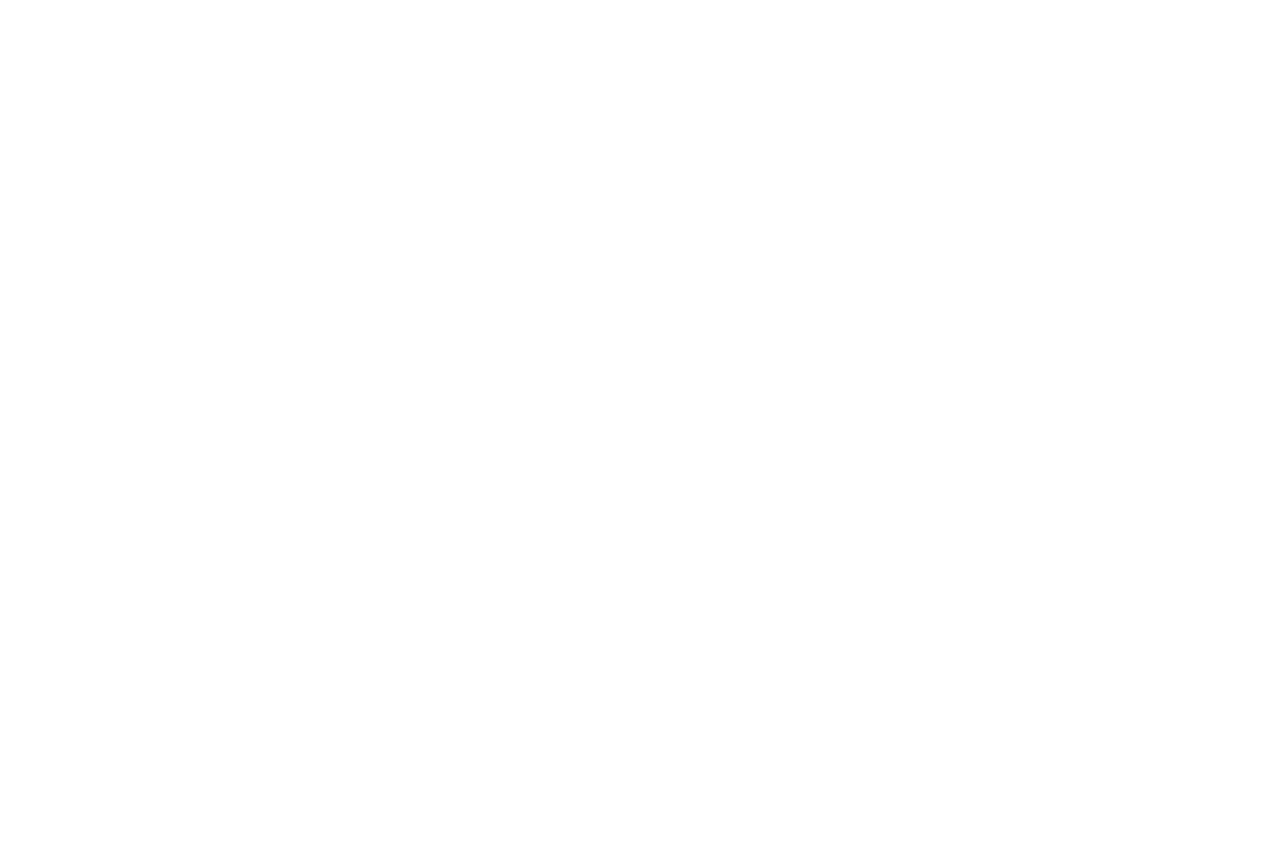
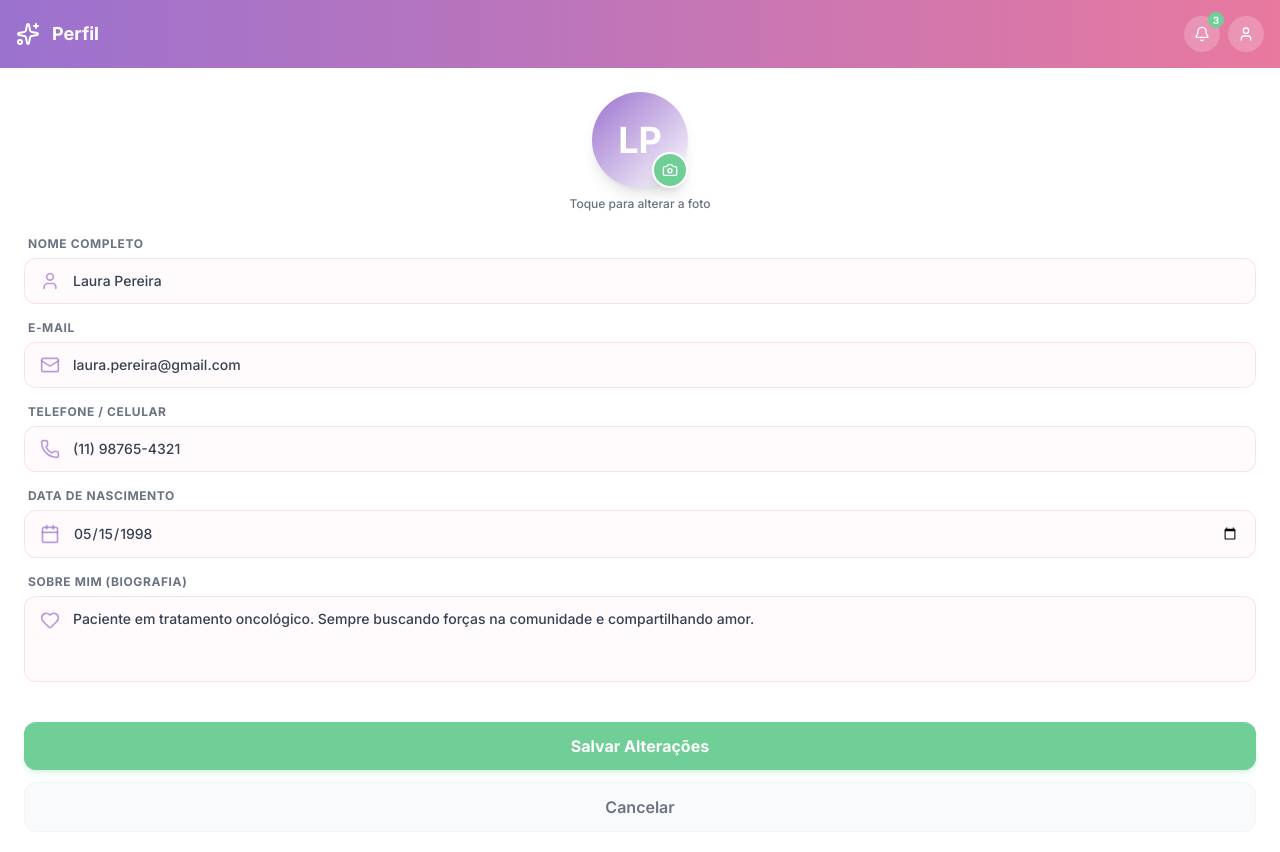
Before and after one commit to pedrobellezia/fenix-web, a Nuxt app: page /perfil/edit in a window 1280 px wide. Before the commit this address had no page. Shown: the top 852 px of the page. Before the commit the page ends 800 px from the top, so only its background shows below. Built offline with nearby package versions, Linux system fonts and the light colour scheme.

Commit message:
feat(profile): rename page to perfil and add edit page

```diff
--- /dev/null
+++ b/app/pages/perfil/edit.vue
@@ -0,0 +1,184 @@
+<script setup lang="ts">
+import { ref } from 'vue'
+import {
+  Camera,
+  User,
+  Mail,
+  Phone,
+  Calendar,
+  Heart,
+  CheckCircle,
+} from 'lucide-vue-next'
+
+const name = ref('Laura Pereira')
+const email = ref('laura.pereira@gmail.com')
+const phone = ref('(11) 98765-4321')
+const birthDate = ref('1998-05-15')
+const bio = ref(
+  'Paciente em tratamento oncológico. Sempre buscando forças na comunidade e compartilhando amor.',
+)
+const showSuccessToast = ref(false)
+
+const handleSave = () => {
+  showSuccessToast.value = true
+  setTimeout(() => {
+    showSuccessToast.value = false
+  }, 2000)
+}
+</script>
+
+<template>
+  <div
+    id="screen-profile-edit"
+    class="screen flex-col h-full bg-white relative"
+  >
+    <!-- Header -->
+    <NavBarTop title="Perfil" :back-arrow="true" />
+
+    <!-- Main Content -->
+    <div class="flex-1 overflow-auto p-6 space-y-6 pb-24 fade-in">
+      <!-- Profile Picture -->
+      <div class="flex flex-col items-center">
+        <div class="relative">
+          <div
+            class="w-24 h-24 rounded-full bg-gradient-to-br from-lilac to-rose flex items-center justify-center text-4xl text-white font-bold shadow-lg"
+          >
+            LP
+          </div>
+          <button
+            class="absolute bottom-0 right-0 bg-mint text-white p-2 rounded-full shadow-lg hover:bg-mint-dark transition-all duration-300 hover:scale-105 active:scale-95 border-2 border-white"
+          >
+            <Camera class="w-4 h-4" />
+          </button>
+        </div>
+        <p class="text-xs text-gray-500 mt-2 font-medium">
+          Toque para alterar a foto
+        </p>
+      </div>
+
+      <!-- Form -->
+      <div class="space-y-4">
+        <!-- Name Input -->
+        <div>
+          <label
+            class="text-xs font-bold text-gray-500 uppercase tracking-wider block mb-1.5 ml-1"
+          >
+            Nome Completo
+          </label>
+          <div class="relative flex items-center">
+            <User class="absolute left-4 w-5 h-5 text-lilac/70" />
+            <input
+              v-model="name"
+              type="text"
+              placeholder="Seu nome completo"
+              class="w-full pl-12 pr-4 py-3 rounded-xl border border-rose-dark/20 bg-rose-light/20 focus:border-lilac focus:bg-white focus:outline-none focus:ring-2 focus:ring-lilac/25 transition-all text-sm text-gray-700 font-medium"
+            >
+          </div>
+        </div>
+
+        <!-- Email Input -->
+        <div>
+          <label
+            class="text-xs font-bold text-gray-500 uppercase tracking-wider block mb-1.5 ml-1"
+          >
+            E-mail
+          </label>
+          <div class="relative flex items-center">
+            <Mail class="absolute left-4 w-5 h-5 text-lilac/70" />
+            <input
+              v-model="email"
+              type="email"
+              placeholder="seu.email@exemplo.com"
+              class="w-full pl-12 pr-4 py-3 rounded-xl border border-rose-dark/20 bg-rose-light/20 focus:border-lilac focus:bg-white focus:outline-none focus:ring-2 focus:ring-lilac/25 transition-all text-sm text-gray-700 font-medium"
+            >
+          </div>
+        </div>
+
+        <!-- Phone Input -->
+        <div>
+          <label
+            class="text-xs font-bold text-gray-500 uppercase tracking-wider block mb-1.5 ml-1"
+          >
+            Telefone / Celular
+          </label>
+          <div class="relative flex items-center">
+            <Phone class="absolute left-4 w-5 h-5 text-lilac/70" />
+            <input
+              v-model="phone"
+              type="tel"
+              placeholder="(00) 00000-0000"
+              class="w-full pl-12 pr-4 py-3 rounded-xl border border-rose-dark/20 bg-rose-light/20 focus:border-lilac focus:bg-white focus:outline-none focus:ring-2 focus:ring-lilac/25 transition-all text-sm text-gray-700 font-medium"
+            >
+          </div>
+        </div>
+
+        <!-- Birth Date Input -->
+        <div>
+          <label
+            class="text-xs font-bold text-gray-500 uppercase tracking-wider block mb-1.5 ml-1"
+          >
+            Data de Nascimento
+          </label>
+          <div class="relative flex items-center">
+            <Calendar class="absolute left-4 w-5 h-5 text-lilac/70" />
+            <input
+              v-model="birthDate"
+              type="date"
+              class="w-full pl-12 pr-4 py-3 rounded-xl border border-rose-dark/20 bg-rose-light/20 focus:border-lilac focus:bg-white focus:outline-none focus:ring-2 focus:ring-lilac/25 transition-all text-sm text-gray-700 font-medium"
+            >
+          </div>
+        </div>
+
+        <!-- Bio Input -->
+        <div>
+          <label
+            class="text-xs font-bold text-gray-500 uppercase tracking-wider block mb-1.5 ml-1"
+          >
+            Sobre Mim (Biografia)
+          </label>
+          <div class="relative flex items-start">
+            <Heart class="absolute left-4 top-3.5 w-5 h-5 text-lilac/70" />
+            <textarea
+              v-model="bio"
+              rows="3"
+              placeholder="Compartilhe um pouco sobre você..."
+              class="w-full pl-12 pr-4 py-3 rounded-xl border border-rose-dark/20 bg-rose-light/20 focus:border-lilac focus:bg-white focus:outline-none focus:ring-2 focus:ring-lilac/25 transition-all text-sm text-gray-700 font-medium resize-none"
+            />
+          </div>
+        </div>
+      </div>
+
+      <!-- Action Buttons -->
+      <div class="pt-4 space-y-3">
+        <button
+          class="w-full py-3 bg-mint text-white font-bold rounded-xl hover:bg-mint-dark transition-all duration-300 shadow-md shadow-mint/20 hover:shadow-lg active:scale-98 flex items-center justify-center gap-2"
+          @click="handleSave"
+        >
+          Salvar Alterações
+        </button>
+        <button
+          class="w-full py-3 bg-gray-50 text-gray-500 font-semibold rounded-xl hover:bg-gray-100 transition-all duration-300 border border-gray-100 flex items-center justify-center"
+          @click="navigateTo('/profile')"
+        >
+          Cancelar
+        </button>
+      </div>
+    </div>
+
+    <!-- Success Toast Notification -->
+    <transition name="fade">
+      <div
+        v-if="showSuccessToast"
+        class="absolute bottom-20 left-4 right-4 bg-emerald-500 text-white px-4 py-3 rounded-xl shadow-xl flex items-center gap-3 z-50"
+      >
+        <CheckCircle class="w-6 h-6 flex-shrink-0" />
+        <div>
+          <p class="font-bold text-sm">Perfil Atualizado!</p>
+          <p class="text-xs text-white/90">
+            Suas alterações foram salvas com sucesso.
+          </p>
+        </div>
+      </div>
+    </transition>
+  </div>
+</template>
--- a/app/pages/profile.vue
+++ b/app/pages/perfil/index.vue
@@ -19,6 +19,7 @@ import { Edit, ChevronRight, Bell, Shield, LogOut } from 'lucide-vue-next'
       <div class="space-y-2">
         <button
           class="w-full flex items-center gap-3 p-3 bg-gray-50 rounded-xl hover:bg-gray-100 transition"
+          @click="navigateTo('/perfil/edit')"
         >
           <Edit class="w-5 h-5 text-lilac" />
           <span class="text-sm font-medium text-gray-700">Editar perfil</span>
```
